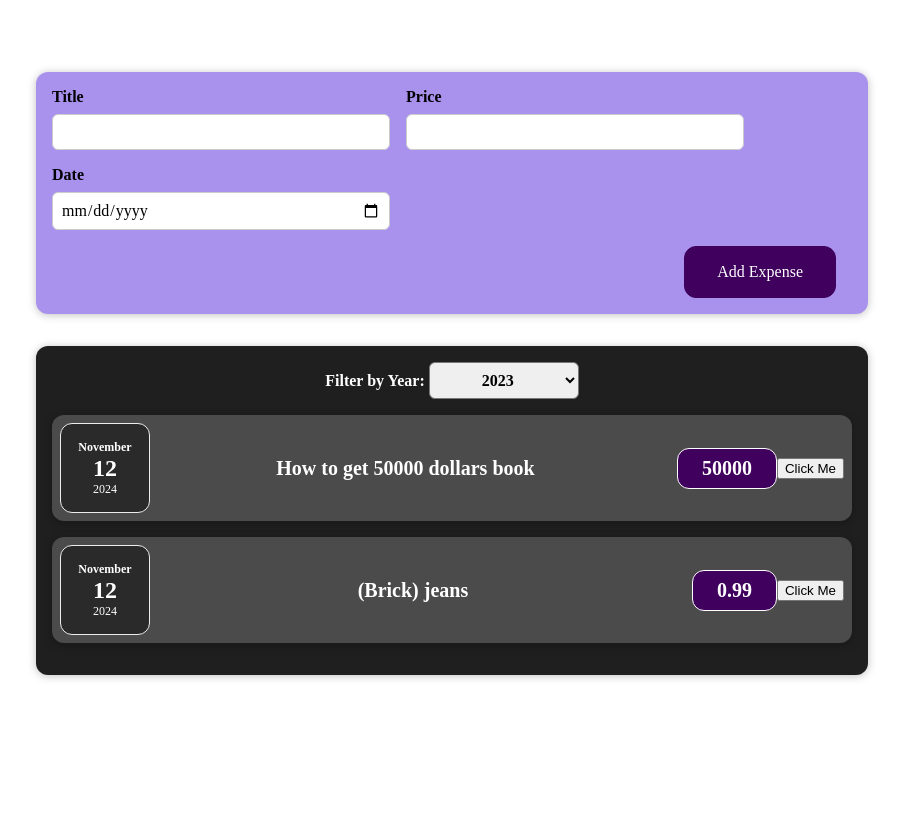
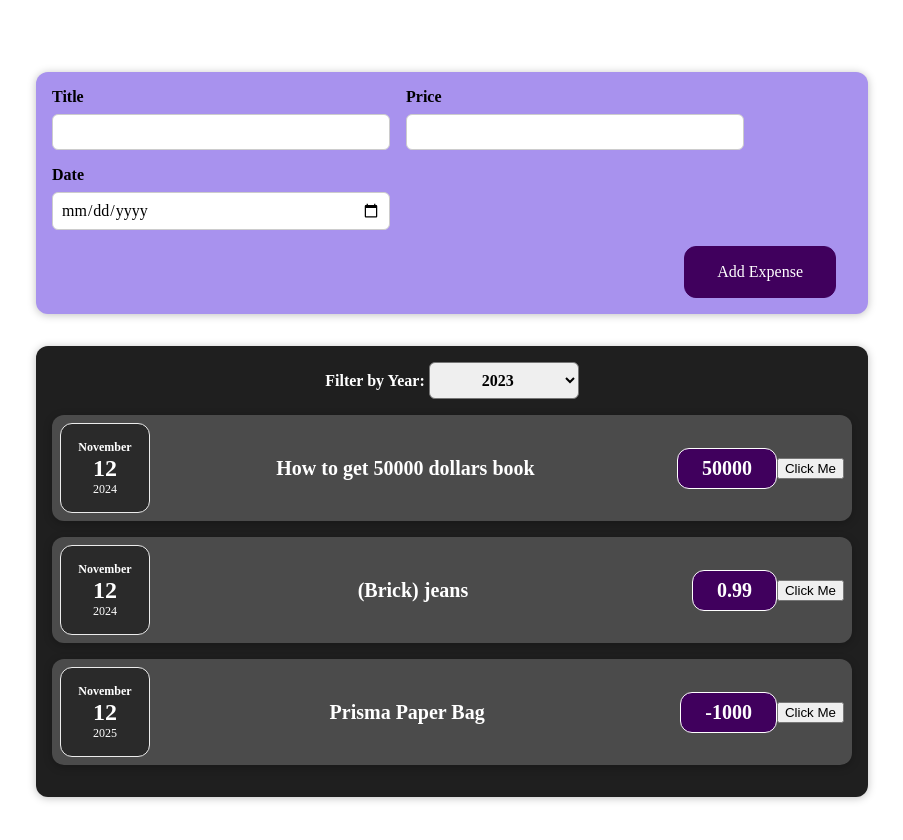
Before and after one commit to endtrastic/ReactCrash-backend, a React (Vite) app: page / in a window 1280 px wide. Shown: the top 840 px of the page, without its empty margins (188-1091 px from the left). Before the commit the page ends 800 px from the top, so only its background shows below. Built offline with nearby package versions, Linux system fonts and the light colour scheme.

Commit message:
Added another item, created dummy_expenses

```diff
--- a/src/App.jsx
+++ b/src/App.jsx
@@ -1,28 +1,42 @@
 import './App.css'
 import Expenses from './components/Expenses/Expenses.jsx'
 import NewExpense from './components/Expenses/NewExpense/NewExpense.jsx'
+import { useState } from 'react'
+
+
+const DUMMY_EXPENSES = [
+  {
+    id: 'id1',
+    date: new Date(2024, 10, 12),
+    title: 'How to get 50000 dollars book',
+    price: 50000,
+  },
+  {
+    id: 'id2',
+    date: new Date(2024, 10, 12),
+    title: '(Brick) jeans',
+    price: 0.99,
+  },
+  {
+    id: 'id3',
+    date: new Date(2025, 10, 12),
+    title: 'Prisma Paper Bag',
+    price: -1000,
+  }
+
+]
 
 
 function App() {
+  const [expenses, setExpenses] = useState(DUMMY_EXPENSES)
 
-  const expenses = [
-    {
-      date: new Date(2024, 10, 12),
-      title: 'How to get 50000 dollars book',
-      price: 50000,
-      id: 1
-    },
-    {
-      date: new Date(2024, 10, 12),
-      title: '(Brick) jeans',
-      price: 0.99,
-      id: 2
-    }
-  ]
 
   const addExpenseHandler = (expense) => {
     console.log('In App.js')
     console.log(expense)
+    setExpenses((previousExpenses) => {
+      return [expense, ...previousExpenses]
+    })
   }
 
   return (
```
